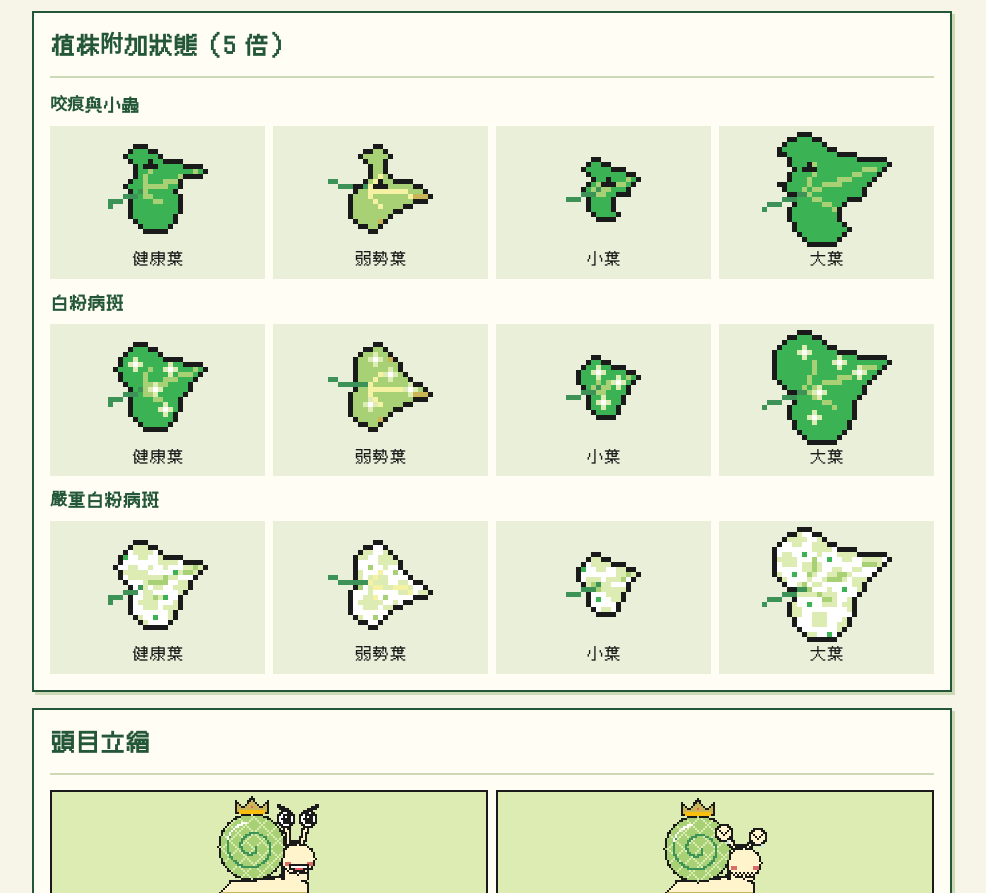
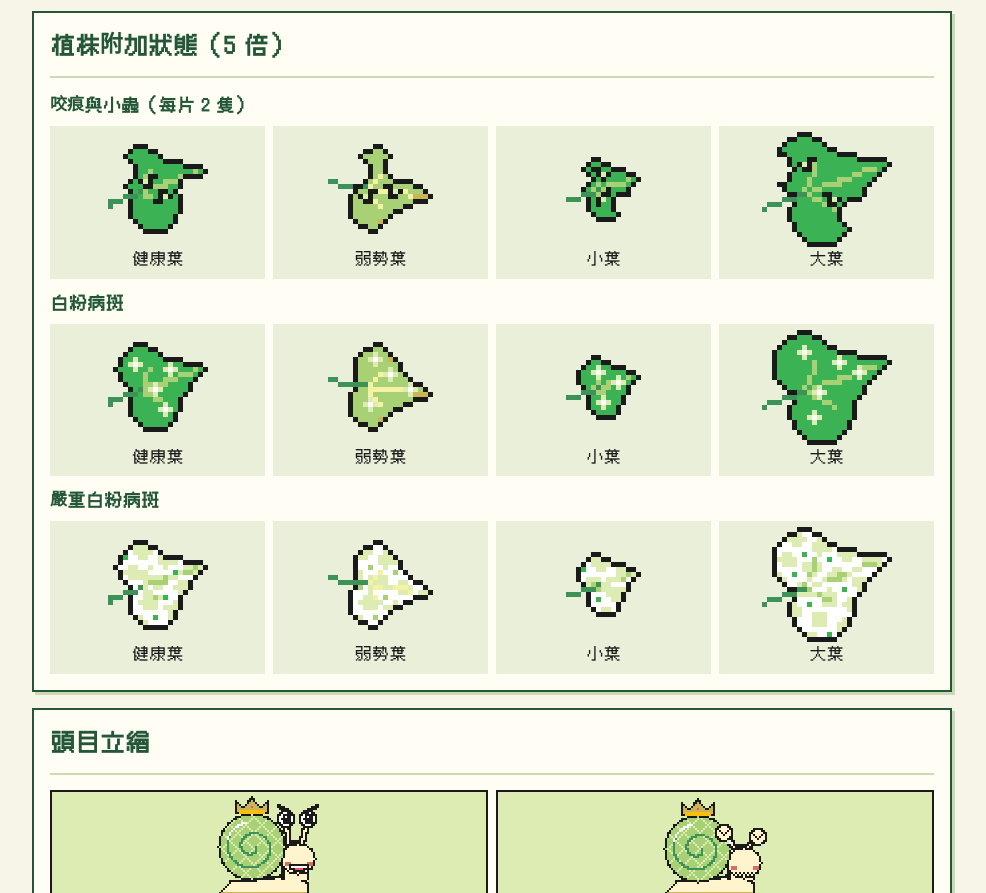
Before and after one commit to kuankuan2026/melon-game-stage-trial, a plain HTML site: page art-install/art-test.html in a window 1280 px wide. Shown: the part 3869-4762 px from the top of the page, without its empty margins (148-1134 px from the left). Drawn offline with Linux system fonts and the light colour scheme.

Commit message:
加大咬痕旁的小蟲並增加至每片兩隻

```diff
--- a/art-install/art-test.html
+++ b/art-install/art-test.html
@@ -6,7 +6,7 @@
 <title>植日生｜點陣風樣板</title>
 <link rel="stylesheet" href="art-test.css?v=art-install-1">
 <script src="gameData.js?v=art-install-1" defer></script>
-<script src="plants.js?v=art-install-2" defer></script>
+<script src="plants.js?v=art-install-3" defer></script>
 <script src="snail.js?v=art-install-1" defer></script>
 <script src="plant.js?v=art-install-1" defer></script>
 <script src="mascots.js?v=art-install-1" defer></script>
@@ -130,7 +130,7 @@
 </div></section>
 <section class="panel" id="plant-extra" aria-labelledby="plant-extra-title">
 <h2 id="plant-extra-title">植株附加狀態（5 倍）</h2>
-<h3>咬痕與小蟲</h3>
+<h3>咬痕與小蟲（每片 2 隻）</h3>
 <div class="plant-extra-grid" data-leaf-extra="bitten"></div>
 <h3>白粉病斑</h3>
 <div class="plant-extra-grid" data-leaf-extra="spotted"></div>
--- a/art-install/plants.js
+++ b/art-install/plants.js
@@ -400,15 +400,15 @@ const PLANT_EXTRA = {
     '.....kkk............',
     '....kGGGkk..........',
     '...kGGGGGGk.........',
-    '....kGGGkGGkkkk.....',
-    '.....kGkkkGGGGGkkkk.',
+    '....kGGGGGGkkkk.....',
+    '.....kGGGGGGGGGkkkk.',
     '.....kGGgGGGGGGGGgGk',
-    '.....kGgGGGGGGgkkkk.',
-    '....kGGgGGGgggk.....',
-    '...kGGGgggggGGk.....',
-    '....kGsgGGGGGk......',
-    '...sssGggGGGGGk.....',
-    'sss.kGGGGggGGGk.....',
+    '.....kGgkkGGGGgkkkk.',
+    '....kGknkGGgggk.....',
+    '...kGGGkkgggGGk.....',
+    '....kGsgGGkkGk......',
+    '...sssGggGknkGk.....',
+    'sss.kGGGGkkGGGk.....',
     's...kGGGGGGGGGk.....',
     '....kGGGGGGGGGk.....',
     '....kGGGGGGGGk......',
@@ -464,11 +464,11 @@ const PLANT_EXTRA = {
     '........kggk.........',
     '........kggk.........',
     '........kgygk........',
-    'ss.....kgykggkkkk....',
-    '..ssskksykkkgggggkk..',
-    '.....kggyyyyyyyygggk.',
-    '....kgggygggggggyYYYk',
-    '....kggggygggggggkkk.',
+    'ss.....kgygggkkkk....',
+    '..ssskksyggkkggggkk..',
+    '.....kggkkyyknkygggk.',
+    '....kgknkgggkkggyYYYk',
+    '....kggkkygggggggkkk.',
     '....kgggggyggggkk....',
     '....kggggggggkk......',
     '....kgggggggk........',
@@ -519,14 +519,14 @@ const PLANT_EXTRA = {
   leaf_bitten_small: [
     '.....kk........',
     '....kGGkk......',
-    '...kGGGGGkkk...',
-    '....kGGGGGGGkk.',
-    '.....kGGkGGGgGk',
-    '....kGgkkkggGk.',
-    '...kGgsggGGGk..',
-    '...sssggGGkkk..',
-    'sss.kGGGGk.....',
-    '....kGGGGk.....',
+    '...kGkkGGkkk...',
+    '....kGknkGGGkk.',
+    '.....kGkGGGGgGk',
+    '....kGgGggggGk.',
+    '...kGgsgkGGGk..',
+    '...sssgkkGkkk..',
+    'sss.kGknGk.....',
+    '....kGkGGk.....',
     '....kGGGGk.....',
     '.....kGGGGk....',
     '......kkkk.....'
@@ -567,16 +567,16 @@ const PLANT_EXTRA = {
     '....kGGGGGGGk.............',
     '...kGGGGGGGGGkk...........',
     '...kkGGGGGGGGGGkkkk.......',
-    '.....kGGGGGGGGGGGGGkkkkkk.',
-    '.....kGGGkgGGGGGGGGGGGGGGk',
-    '......kGkkkGGGGGGGGGgggGk.',
+    '.....kGGGkkGGGGGGGGkkkkkk.',
+    '.....kGknkgGGGGGGGGGGGGGGk',
+    '......kGkkgGGGGGGGGGgggGk.',
     '.....kGGGGgGGGGGGGggGGGk..',
     '.....kGGGgGGGGGgggGGGGk...',
     '...kkGGGGgGGggggGGGGGk....',
     '....kGGGgGggGGGGGGGGk.....',
-    '.....kkssgGGGGGGGGGGk.....',
-    '....sssGGGggGGGGGkkk......',
-    '.sss..kGGGGGggGGk.........',
+    '.....kkssgGGkkGGGGGGk.....',
+    '....sssGGGggGknkGkkk......',
+    '.sss..kGGGGGgkkGk.........',
     's....kGGGGGGGGgk..........',
     '.....kGGGGGGGGGk..........',
     '.....kGGGGGGGGGk..........',
```
